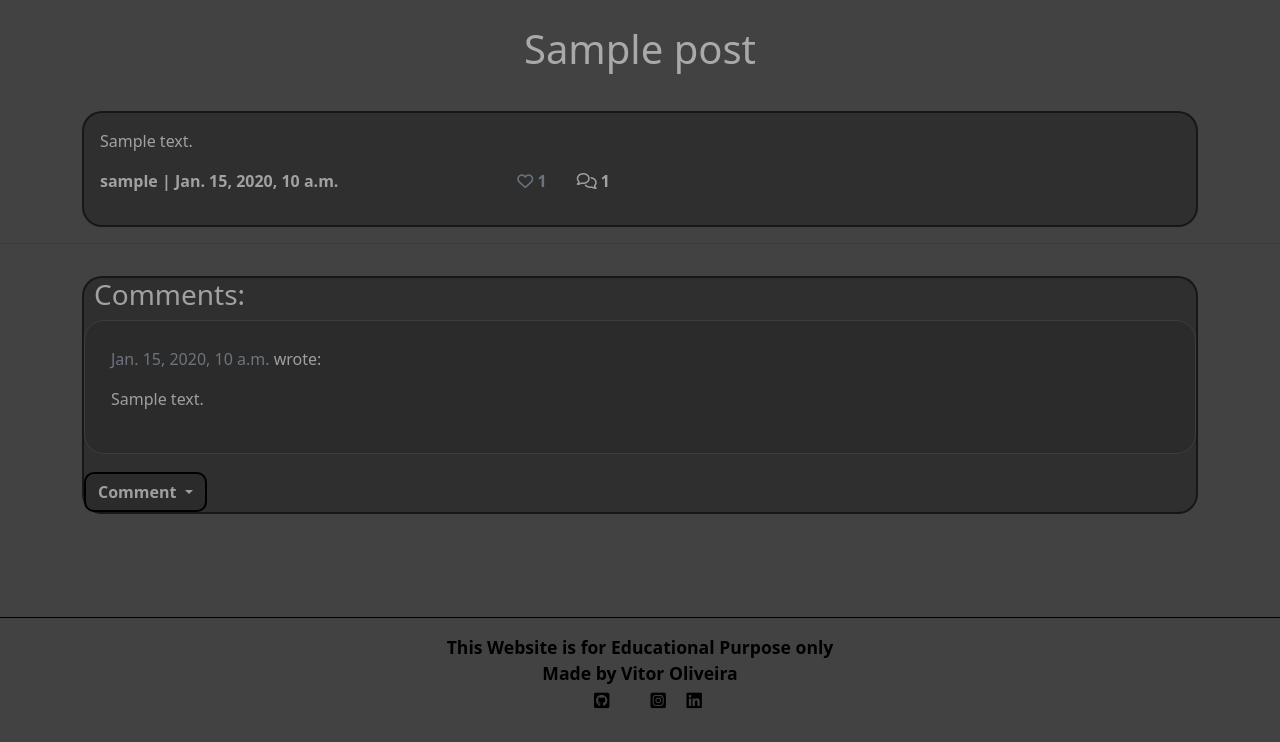
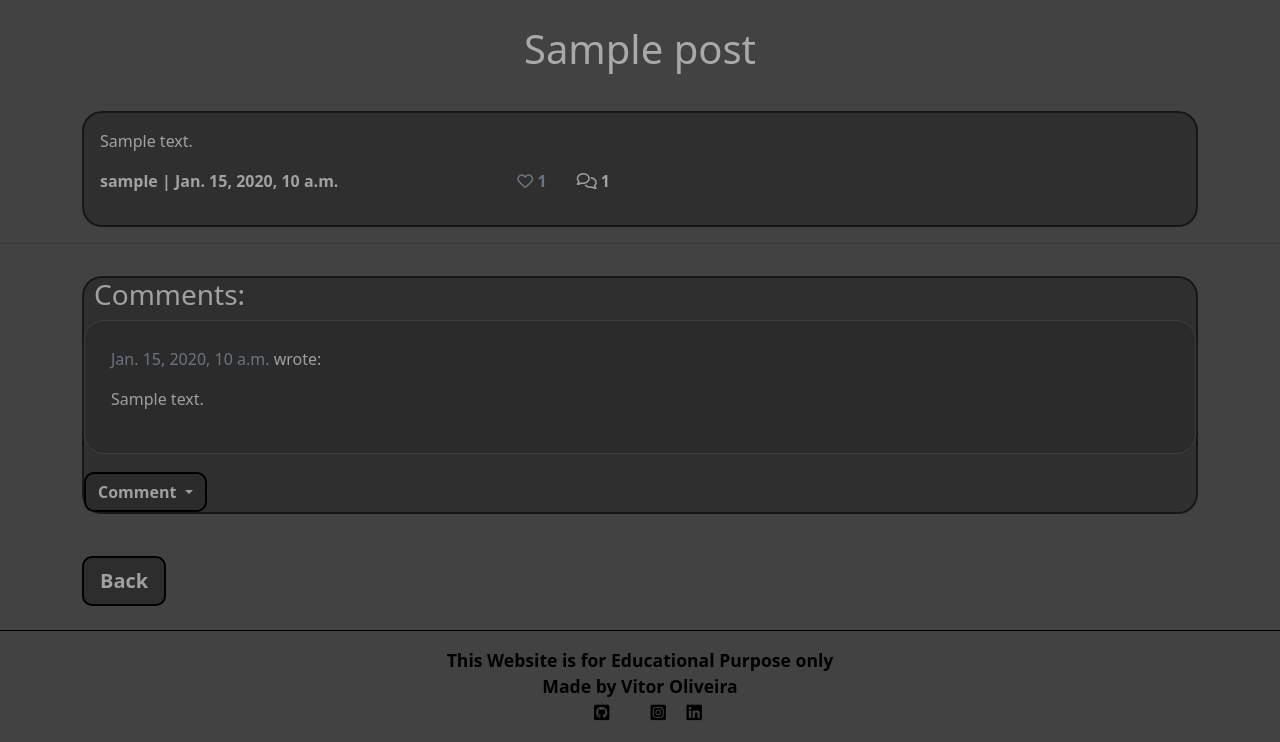
Before and after one commit to b1ndark/project4, a Django app: a page that uses templates/forum_detail.html in a window 1280 px wide. Shown: the part 71-813 px from the top of the page. Before the commit the page ends 779 px from the top, so only its background shows below. Run offline with Django 3.2, Linux system fonts and the light colour scheme; tables that the repository leaves empty hold one stand-in row (values such as "Sample post"); some libraries are stand-ins or nearby versions.

Commit message:
add comments, back btn and update style

```diff
--- a/static/css/style.css
+++ b/static/css/style.css
@@ -158,7 +158,7 @@ h1 {
 }
 
 .btn-add-post {
-    width: 25%;
+    width: auto;
 }
 
 /************************** Forum Details **************************/
--- a/templates/forum.html
+++ b/templates/forum.html
@@ -16,7 +16,7 @@
         <div class="col-sm-12 col-md-10 col-lg-8 mt-3">
 
             <!--            Button to take you to the add a Post Page            -->
-            <div class="btn-add-post">
+            <div class="btn-add-post mb-4">
                 <a type="button" class="btn btn-lg" href="{% url 'add_post' %}">Add Post</a>
             </div>
             <div class="row">
--- a/templates/forum_add_post.html
+++ b/templates/forum_add_post.html
@@ -18,6 +18,8 @@
 <div class="container-fluid">
     <div class="row">
         <div class="col-sm-12 col-md-10 col-lg-8 mt-3">
+
+            <!--            Back button to Forum            -->
             <div class="btn-add-post">
                 <a type="button" class="btn btn-lg" href="{% url 'forum' %}">Back</a>
             </div>
@@ -28,6 +30,7 @@
                             {% if user.is_authenticated %}
                             <h3>Post:</h3>
                             <p>Posted by: {{ user.username }}</p>
+
                             <!--            Post form            -->
                             <form method="POST" style="margin-top: 1.3em;">
                                 {% csrf_token %}
--- a/templates/forum_detail.html
+++ b/templates/forum_detail.html
@@ -86,7 +86,7 @@
     </div>
 </div>
 <div class="container">
-    <div class="row row-bottom">
+    <div class="row row-bottom d-flex flex-column">
         <div class="col-lg-12 card mb-4 mt-3">
             <h3 class="h3-padding">Comments:</h3>
             <div class="card-body comments-body">
@@ -141,6 +141,11 @@
                 </ul>
             </div>
         </div>
+
+        <!--            Back button to Forum            -->
+        <div class="btn-add-post mb-4">
+            <a type="button" class="btn btn-lg" href="{% url 'forum' %}">Back</a>
+        </div>
     </div>
 </div>
 
--- a/typerforum/forms.py
+++ b/typerforum/forms.py
@@ -3,6 +3,9 @@ from django import forms
 
 
 class CommentForm(forms.ModelForm):
+    """
+    Comment Form
+    """
     class Meta:
         model = Comment
         fields = ('body',)
--- a/typerforum/models.py
+++ b/typerforum/models.py
@@ -3,7 +3,9 @@ from django.contrib.auth.models import User
 from cloudinary.models import CloudinaryField
 from django.shortcuts import reverse
 
-
+"""
+Car model list for User to choose one of the List
+"""
 CAR_MODELS = (
     ('ek9', 'Honda Civic Type R EK9'),
     ('ep3', 'Honda Civic Type R EP3'),
@@ -26,6 +28,9 @@ STATUS = ((0, 'Draft'), (1, 'Published'))
 
 
 class Post(models.Model):
+    """
+    Post Model/Content
+    """
     title = models.CharField(max_length=200, unique=True)
     car_model = models.CharField(
         max_length=30, choices=CAR_MODELS, default="ek9")
@@ -59,6 +64,9 @@ Post Comments
 
 
 class Comment(models.Model):
+    """
+    Comment Model/Content
+    """
     post = models.ForeignKey(
         Post, on_delete=models.CASCADE, related_name='comments')
     first_name = models.CharField(max_length=100, default='someone')
--- a/typerforum/views.py
+++ b/typerforum/views.py
@@ -6,14 +6,16 @@ from django.http import HttpResponseRedirect
 
 
 def home(request):
+    """
+    Render Home Page
+    """
     return render(request, 'index.html')
 
 
-def forum(request):
-    return render(request, 'forum.html')
-
-
 class PostList(generic.ListView):
+    """
+    Render Forum Page and display the Posts
+    """
     model = Post
     queryset = Post.objects.filter(status=1).order_by('-created_on')
     template_name = 'forum.html'
@@ -21,6 +23,9 @@ class PostList(generic.ListView):
 
 
 class PostDetail(View):
+    """
+    Render Forum Detail Page and display the Post and its Comments
+    """
     def get(self, request, slug, *args, **kwargs):
         queryset = Post.objects.filter(status=1)
         post = get_object_or_404(queryset, slug=slug)
@@ -74,6 +79,9 @@ class PostDetail(View):
 
 
 class AddPost(generic.CreateView):
+    """
+    Render Forum Add Post Page so User can a Add Post
+    """
     model = Post
     template_name = 'forum_add_post.html'
     fields = ('title', 'slug', 'author', 'car_model',
@@ -81,6 +89,9 @@ class AddPost(generic.CreateView):
 
 
 class PostLike(View):
+    """
+    To like Posts
+    """
     def post(self, request, slug):
         post = get_object_or_404(Post, slug=slug)
 
```
Also changed, not shown: profiles/forms.py (+11 -0 lines), typerforum/migrations/0006_alter_post_status.py (added).
